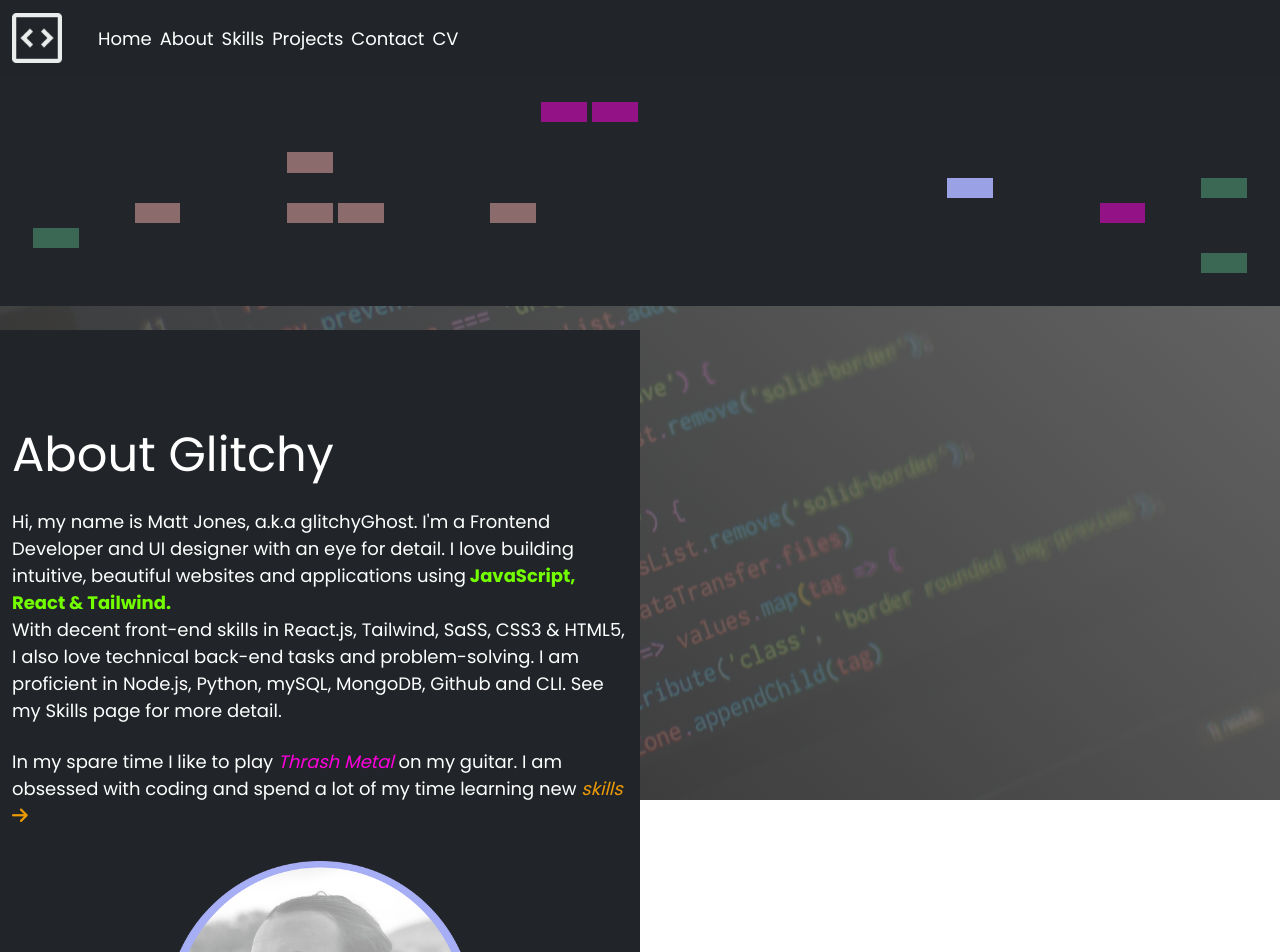
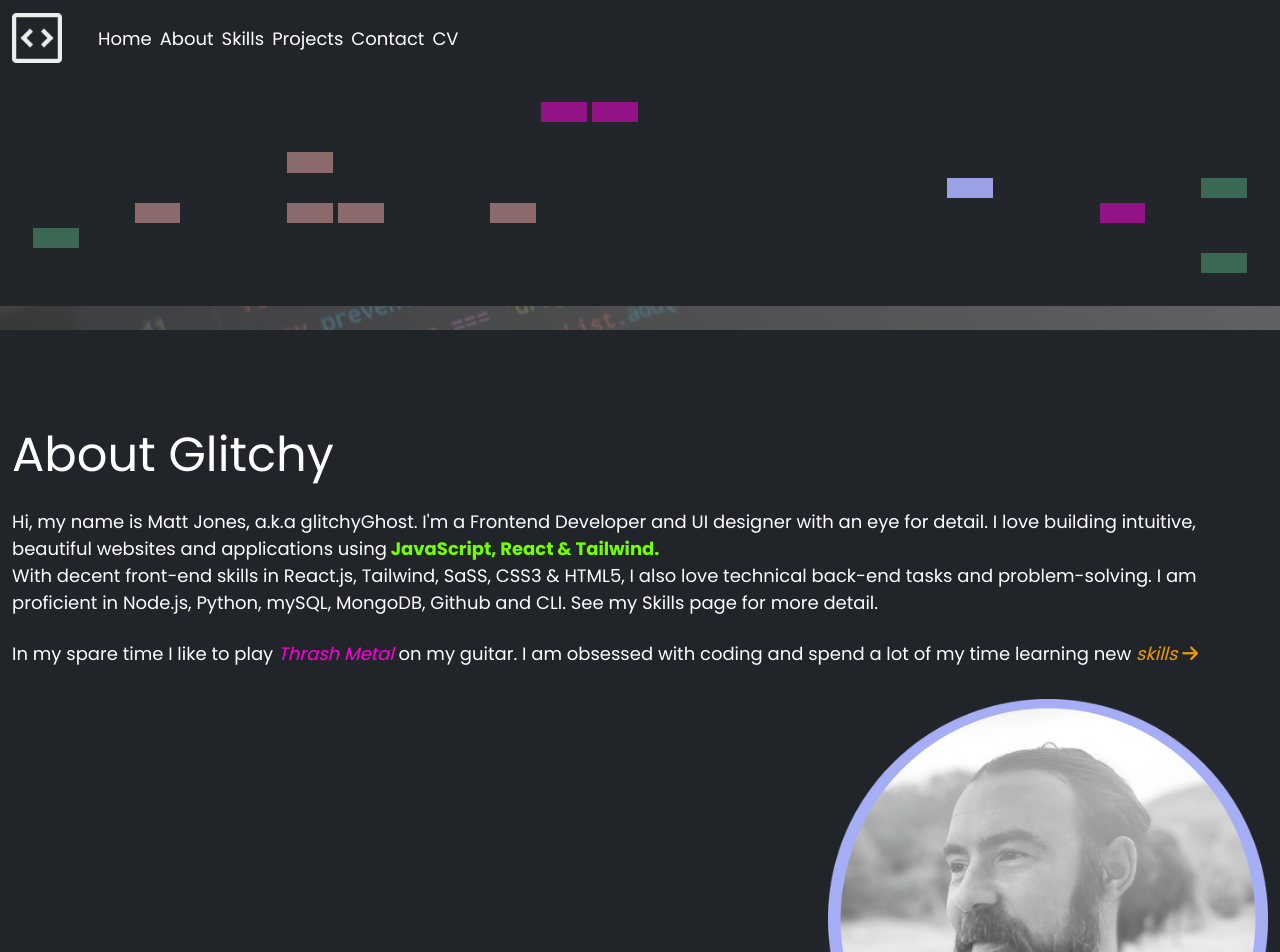
Before and after one commit to Matt-Jones-Developer/i_am_glitchy_react_portfolio_original_design, a React (Create React App) app: page /i_am_glitchy_react_portfolio_original_design/about in a window 1280 px wide. Shown: the top 952 px of the page. Built offline with nearby package versions, Linux system fonts and the light colour scheme.

Commit message:
adjusted about and skills autoscroll

```diff
--- a/src/App.css
+++ b/src/App.css
@@ -40,7 +40,8 @@ body {
   display: block;
   font-family: 'Poppins', sans-serif;
   font-size: 18px;
-  color: #fff;
+  color: var(--color-light);
+  background-color: var(--bs-dark);
   line-height: 1.5;
 }
 
--- a/src/components/NavBar.jsx
+++ b/src/components/NavBar.jsx
@@ -2,7 +2,7 @@ import { useHref } from "react-router-dom";
 import "bootstrap/dist/css/bootstrap.min.css";
 import { Link } from "react-router-dom";
 import codeIcon from "../assets/icons/coder_icn.png";
-// import styles from "./styles/NavBar.module.css";
+import styles from "./styles/NavBar.module.css";
 import "../App.css";
 import myCV from "../assets/pdf/Matt Jones C.V 2023 (Google Docs).pdf";
 import Container from "react-bootstrap/Container";
@@ -52,7 +52,8 @@ const NavBar = () => {
             </div>
           </Navbar.Brand>
           <Navbar.Toggle aria-controls="responsive-navbar-nav" />
-          <Navbar.Collapse id="responsive-navbar-nav">
+          <Navbar.Collapse id="responsive-navbar-nav"
+          className={`${styles.navbarCollapse}`}>
             <Nav className="me-auto nav custom-nav">
               <Link to="/" style={{ marginRight: ".5rem" }}>
                 Home
--- a/src/components/styles/NavBar.module.css
+++ b/src/components/styles/NavBar.module.css
@@ -24,6 +24,10 @@ nav li a:hover {
   color: var(--lumi-pink);
 }
 
+.navbar-collapse {
+  opacity: 0.5;
+}
+
 .nameTag {
   color: var(--purps) !important;
 }
--- a/src/pages/About.js
+++ b/src/pages/About.js
@@ -4,16 +4,16 @@ import { Link } from "react-router-dom";
 
 const About = () => {
   return (
-    <section className={`${styles.aboutImg} about flex pt-24 pb-24 bg-dark`}>
-      <div className="container flex justify-center items-center flex-col w-full">
-        <div className="about-content">
+    <section className={`${styles.aboutSection} flex pt-24 pb-24 bg-dark`}>
+      <div className="container mx-auto w-full justify-center items-center">
+        <div className={`${styles.aboutContent}`}>
           <h2 className="title pb-4">About Glitchy</h2>
           <p className="mb-6">
             Hi, my name is Matt Jones, a.k.a glitchyGhost. I'm a
             Frontend Developer and UI designer with an eye for detail.
             I love building intuitive, beautiful websites and applications using
             <b> JavaScript, React & Tailwind.</b>
-            <br/>
+            <br />
             With decent front-end skills in React.js, Tailwind, SaSS, CSS3 & HTML5,
             I also love technical back-end tasks and problem-solving.
             I am proficient in Node.js, Python, mySQL, MongoDB, Github and CLI.
--- a/src/pages/Contact.js
+++ b/src/pages/Contact.js
@@ -9,7 +9,7 @@ import Form from '../components/Form'
 
 const Contact = () => {
 
-  // always auto srcoll hook
+  // always auto scroll hook
   useEffect(() => {
     window.scrollTo({
       top: 0,
--- a/src/pages/Skills.js
+++ b/src/pages/Skills.js
@@ -5,10 +5,13 @@ import styles from "./styles/Skills.module.css"
 
 const Skills = () => {
 
+  // always auto scroll hook
   useEffect(() => {
-    // Scroll to a specific element on the page
-    const targetElement = document.querySelector("#skills");
-    targetElement.scrollIntoView({ behavior: "smooth", block: "start" });
+    window.scrollTo({
+      top: 0,
+      left: 0,
+      behavior: 'smooth'
+    });
   }, []);
 
   return (
--- a/src/pages/styles/About.module.css
+++ b/src/pages/styles/About.module.css
@@ -1,28 +1,19 @@
-
+.about-content {
+    flex-basis: 60%;
+      max-width: 60%;
+}
 .aboutImg {
-  flex-basis: 50%;
-  max-width: 50%;
+  flex-basis: 40%;
+  max-width: 40%;
+  float: right;
 }
 
 .aboutImg img {
   padding-top: 2rem;
-  width: 100%;
   height: auto;
 }
 
 @media only screen and (max-width: 768px) {
-  .about {
-    flex-direction: column;
-  }
-
-  .about .container {
-    flex-direction: column-reverse;
-  }
-
-  .about-content {
-    max-width: 100%;
-    padding: 0;
-  }
 
   .aboutImg {
     max-width: 100%;
```
